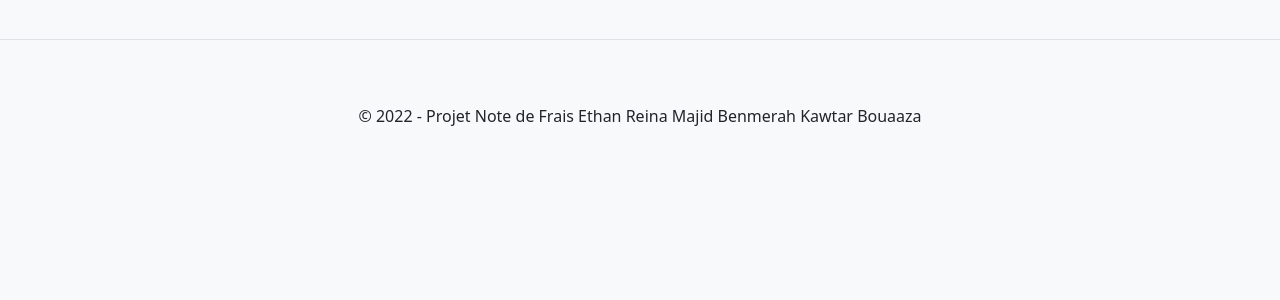
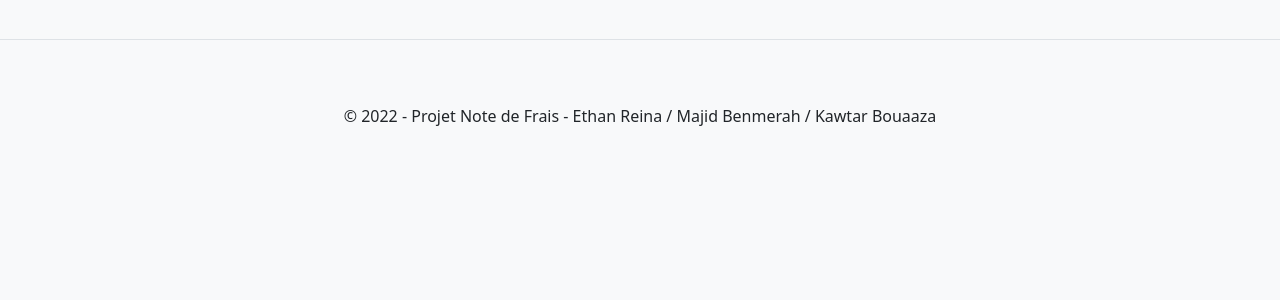
Before and after one commit to EthanReina/projet-bts-2, a PHP site: page / in a window 1280 px wide. Shown: the part 128-428 px from the top of the page. Run offline with PHP 8.4, Linux system fonts and the light colour scheme.

Commit message:
Update pied.php

```diff
--- a/vue/pied.php
+++ b/vue/pied.php
@@ -5,7 +5,7 @@
     <div class="container-fluid bg-light text-dark">
       <div class="row">
         <div class="col-12">
-          <p class="text-center pt-3">© 2022 - Projet Note de Frais Ethan Reina Majid Benmerah Kawtar Bouaaza</p>
+          <p class="text-center pt-3">© 2022 - Projet Note de Frais - Ethan Reina / Majid Benmerah / Kawtar Bouaaza</p>
         </div>
       </div>
     </div>
```
